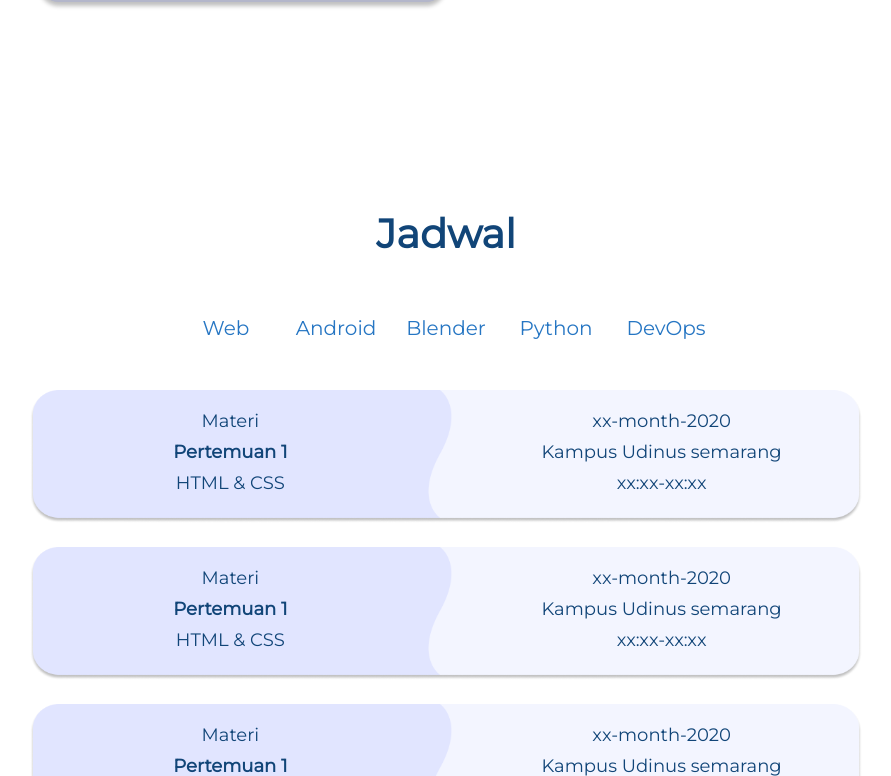
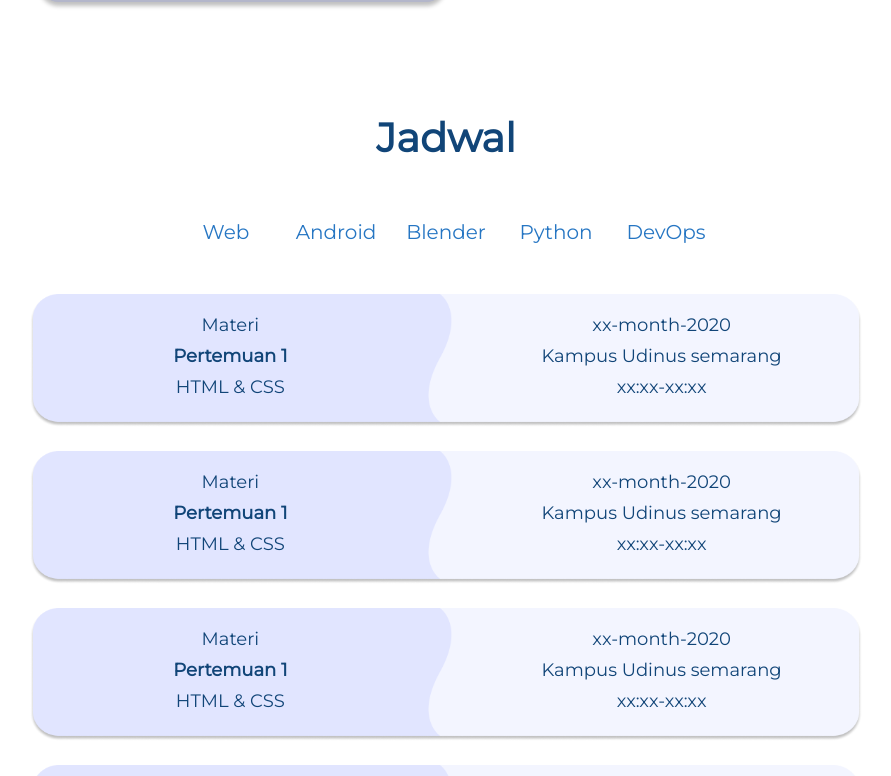
Before and after one commit to Juliantooo/du_frontend, a React (Create React App) app: page / in a window 1280 px wide. Shown: the part 4044-4820 px from the top of the page, without its empty margins (194-1085 px from the left). Built offline with nearby package versions, Linux system fonts and the light colour scheme.

Commit message:
perbaikan component

```diff
--- a/src/components/jadwal/jadwal.jsx
+++ b/src/components/jadwal/jadwal.jsx
@@ -56,7 +56,7 @@ const Jadwal = () => {
     }
   ])
   return (
-    <div className={`${styles.jadwalScreen} container my-5 pt-5`}>
+    <div className={`${styles.jadwalScreen} container`}>
       <div className={`${styles.headline} title justify-content-center `}>
         Jadwal
       </div>
```
